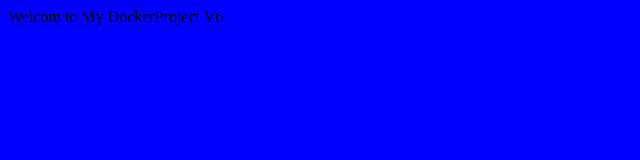
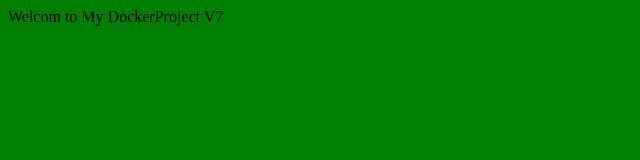
Before and after one commit to vidyasagarp12/Jenkins-2024-docker01, a plain HTML site: page index.html in a window 1280 px wide. Shown: the whole page, without its empty margins (0-640 px from the left). Drawn offline with Linux system fonts and the light colour scheme.

Commit message:
Update index.html

```diff
--- a/index.html
+++ b/index.html
@@ -1,3 +1,3 @@
-<body bgcolor='blue'>
-Welcom to My DockerProject V6
+<body bgcolor='green'>
+Welcom to My DockerProject V7
 </body>
```
